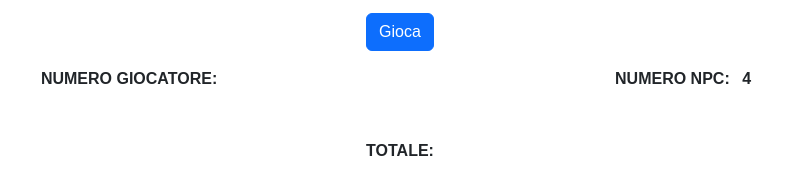
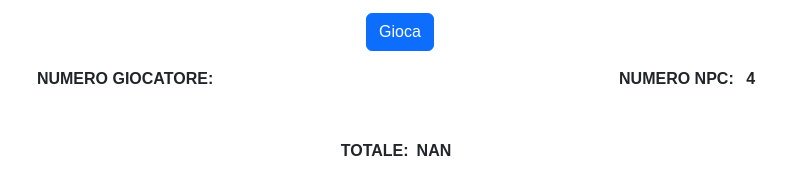
Before and after one commit to MarcoImpellizzeri/js-paliedispari, a plain HTML site: page pari e dispari/index.html in a window 1280 px wide. Both pictures are taken after a click on the button "Gioca". Shown: the part 295-490 px from the top of the page, 240-1037 px from the left. Drawn offline with nearby package versions, Linux system fonts and the light colour scheme.

Commit message:
add eventListner and sum numbers

```diff
--- a/pari e dispari/index.html
+++ b/pari e dispari/index.html
@@ -30,10 +30,10 @@
 
         <div class="row justify-content-center gap-3">
             <div class="col-6">
-                <select class="form-select" aria-label="Default select example">
+                <select id="my-select" class="form-select" aria-label="Default select example">
                     <option selected>Scegli Pari o Dispari</option>
-                    <option id="even">Pari</option>
-                    <option id="odd">Dispari</option>
+                    <option value="even">Pari</option>
+                    <option value="odd">Dispari</option>
                 </select>
             </div>
 
@@ -49,12 +49,12 @@
         </div>
 
         <div class="text-center p-3">
-            <button class="btn btn-primary">Gioca</button>
+            <button id="btn-play" class="btn btn-primary">Gioca</button>
         </div>
 
         <div class="d-flex justify-content-around fw-bold text-uppercase">
             <div>
-                numero giocatore:<span id="number-player"></span>
+                numero giocatore:<span class="p-2" id="number-player"></span>
             </div>
 
             <div>
@@ -63,7 +63,7 @@
         </div>
 
         <div class="text-center fw-bold text-uppercase p-5">
-            totale:<span id="tot-num-player"></span>
+            totale:<span class="p-2" id="tot-num-player"></span>
         </div>
 
 
--- a/pari e dispari/main.js
+++ b/pari e dispari/main.js
@@ -7,8 +7,11 @@
     Dichiariamo chi ha vinto.
 */
 
+const btnPlay = document.getElementById("btn-play");
+
+btnPlay.addEventListener("click", function () {
     /**
- * Crea un numero random tra 1 e 5
+     * Creo un numero random tra 1 e 5
      *
      */
     function numberRandomForPc() {
@@ -17,7 +20,25 @@ function numberRandomForPc() {
         return randomNumber;
     }
 
+    // print del numero random nello span desiderato
     const numberRandomPc = document.getElementById("number-pc");
-const rundomNumber = numberRandomForPc();
+    const numberPc = numberRandomForPc();
 
-numberRandomPc.innerHTML = rundomNumber;
+    numberRandomPc.innerHTML = numberPc;
+
+    // print del numero inserito dall'utente nello span desiderato
+    const numberRandomPlayer = document.getElementById("user-number");
+    let numberRandomPlayerValue = numberRandomPlayer.value;
+    const numberPlayer = document.getElementById("number-player");
+
+    numberPlayer.innerHTML = numberRandomPlayerValue;
+
+    // somma del numero dell'utente + numero random
+    const totNumbers = parseInt(numberRandomPlayerValue) + parseInt(numberPc);
+
+    // print del risultato della somma dei due numeri dall'utente nello span desiderato
+    let totNumPlayer = document.getElementById("tot-num-player");
+    totNumPlayer.innerHTML = totNumbers;
+
+    console.log(totNumbers)
+})
```
Lines whose indentation alone changed are shown as unchanged.
